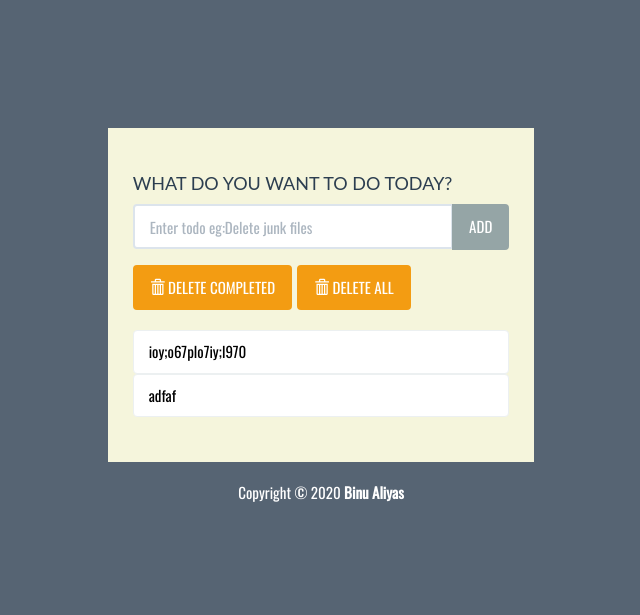
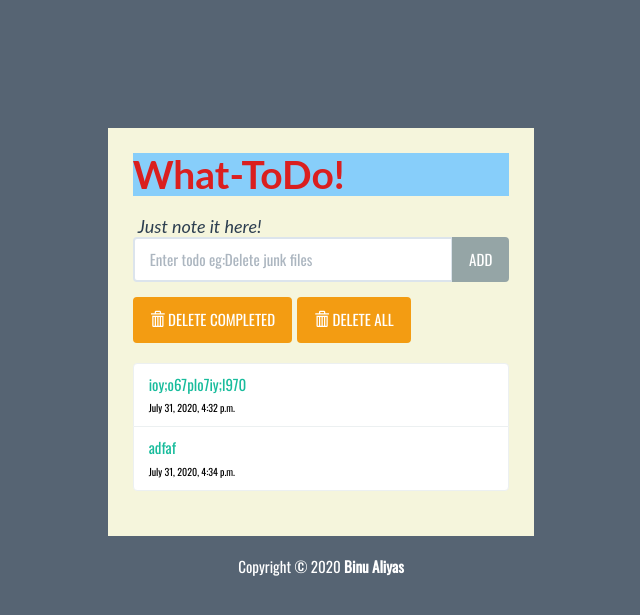
Before and after one commit to binualiyas/TodoApp, a Django app: page / in a window 1280 px wide. Shown: the top 615 px of the page, without its empty margins (319-959 px from the left). Run offline with Django 3.2, Linux system fonts and the light colour scheme; data comes from the database, SQL or seed files in the repository; both versions use the stored data as it was after the commit; some libraries are stand-ins or nearby versions.

Commit message:
date feature added

```diff
--- a/ToDoApp/models.py
+++ b/ToDoApp/models.py
@@ -2,8 +2,9 @@ from django.db import models
 
 # Create your models here.
 class Todo(models.Model):
-    text=models.CharField(max_length=100)
+    text=models.CharField(max_length=60)
     complete=models.BooleanField(default=False)
+    date_added=models.DateTimeField(auto_now_add=True)
 
     def __str__(self):
         return self.text
--- a/ToDoApp/templates/ToDoApp/index.html
+++ b/ToDoApp/templates/ToDoApp/index.html
@@ -17,9 +17,11 @@
 
 		<div class="container-fluid" id="wrapper">
 
-			<div class="row">
+			<div class="row ">
+
 				<div class="col-lg-4 col-lg-offset-4" id="content">
-					<h2 style="text-align: left;">WHAT DO YOU WANT TO DO TODAY?</h2>
+					<h1 style="margin-top: 0em; color: rgb(218, 31, 31); background-color: lightskyblue; font-weight: bold;">What-ToDo!</h1>
+					<h2 style="text-align: left; margin-bottom: 0px; margin-left: 5px;"><span style="font-style: italic;">Just note it here!</span></h2>
 
 					<form action="{% url 'add' %}" method="POST" role="form">
 						{% csrf_token %}
@@ -54,9 +56,10 @@
 						{% for todo in todo_list %}
 							{% if todo.complete %}
 
-							<li class="list-group-item todo-completed" style="text-decoration: line-through crimson" > {{ todo.text }}</li>
+							<li class="list-group-item todo-completed" style="text-decoration: line-through crimson" > {{ todo.text }} </li>
 							{% else %}
-							<a href="{% url 'complete' todo.id %}"><li class="list-group-item ">{{ todo.text }}</li></a>
+							<!--<a href="{% url 'complete' todo.id %}"><li class="list-group-item">{{ todo.text }}<br><span style="font-size: x-small;"></span> </li></a>-->
+							<li class="list-group-item"><a href="{% url 'complete' todo.id %}">{{ todo.text }}</a><br><span style="font-size: x-small;">{{ todo.date_added }}</span> </li>
 							{% endif %}
 						{% endfor %}
 					</ul>
```
Also changed, not shown: ToDoApp/migrations/0003_auto_20200731_0945.py (added), ToDoApp/migrations/0004_todo_date_added.py (added), db.sqlite3.
